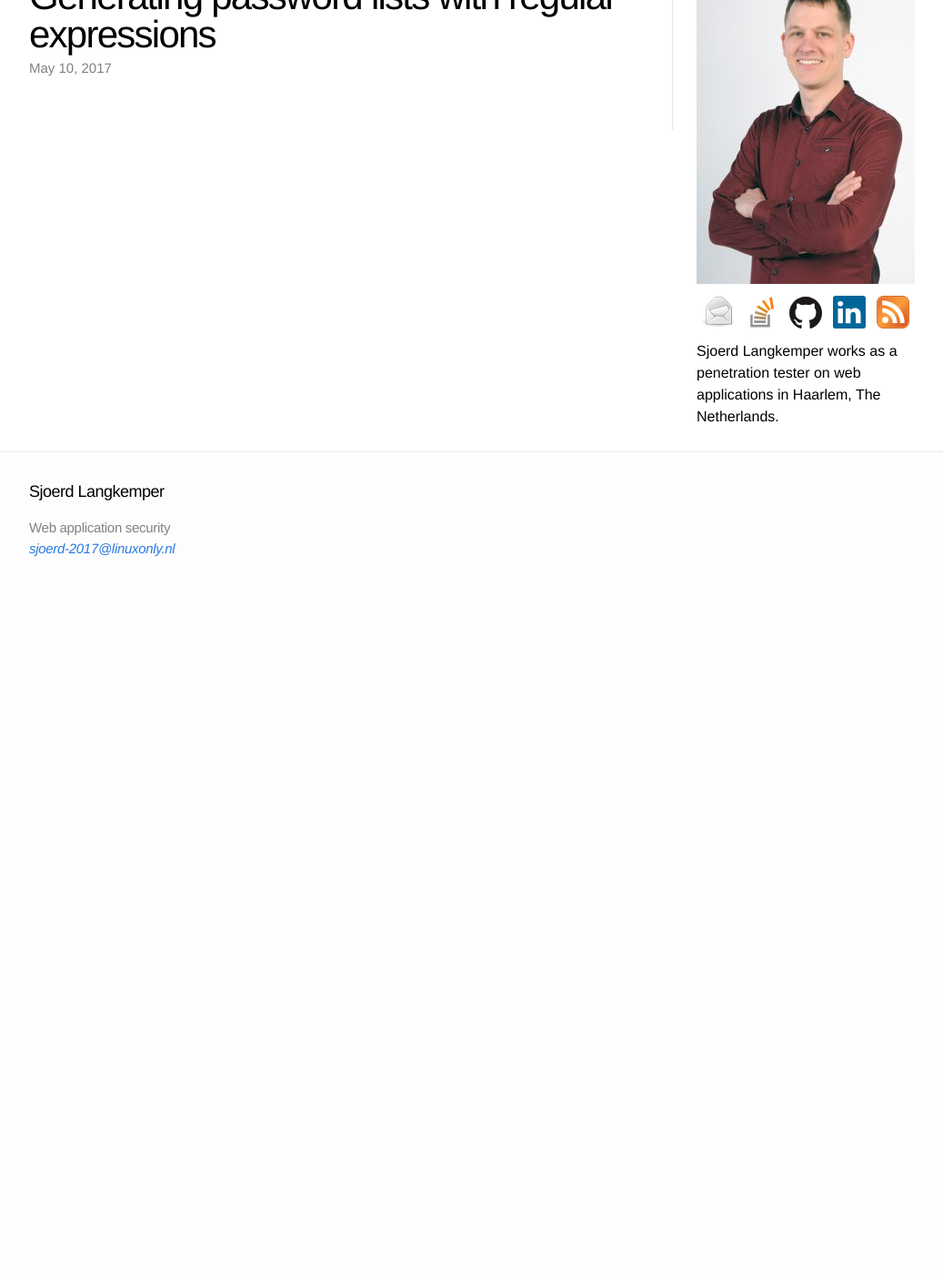
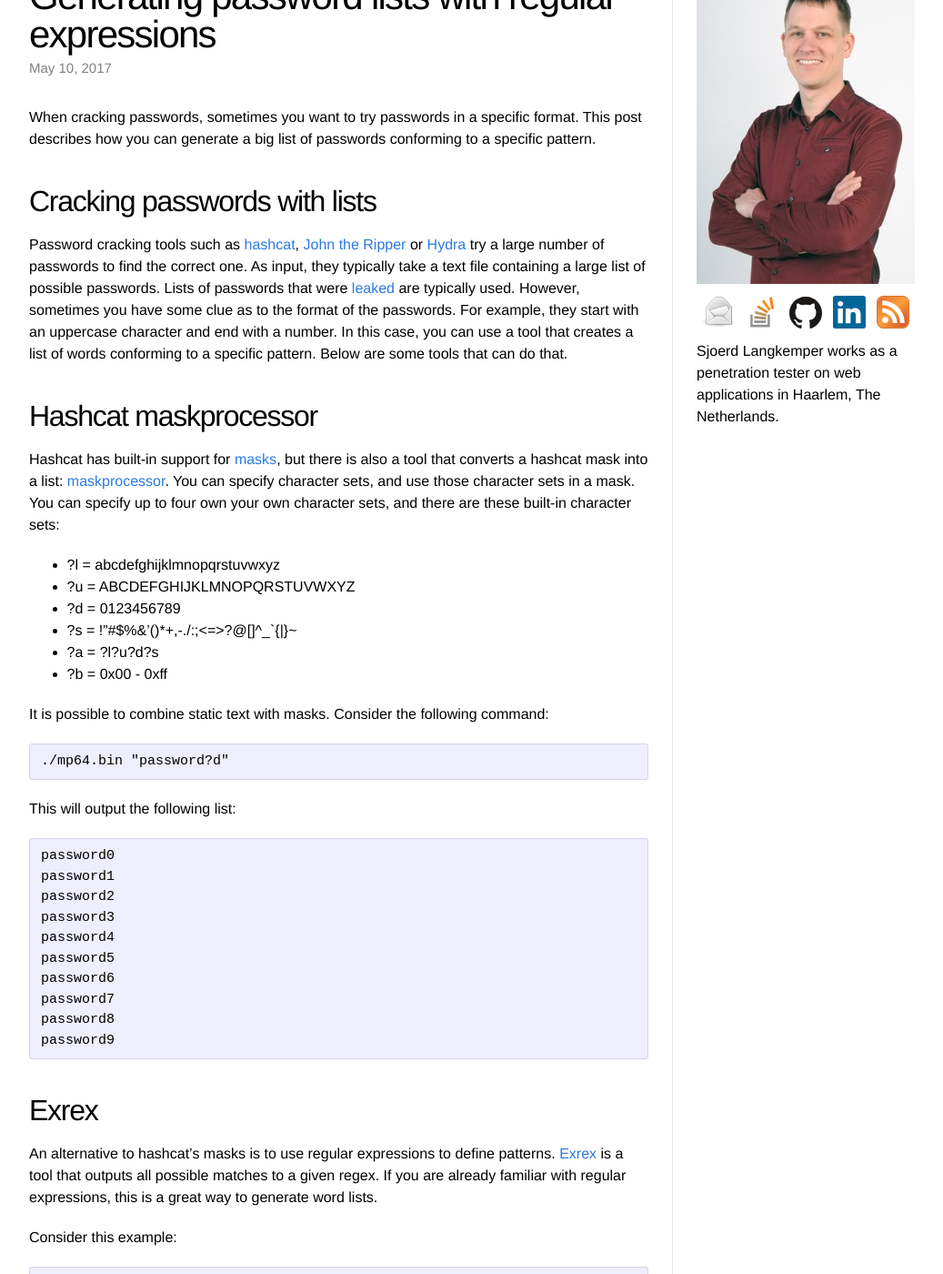
Before and after one commit to Sjord/Sjord.github.io, a Jekyll site: the page built from _posts/2017-04-06-generating-password-list-with-regexes.md, in a window 1280 px wide and 1400 px high, scrolled down 203 px. Shown: the whole window at 91% size, without its empty margins (108-1145 px from the left). Built offline with Jekyll 4.4.1, drawn with Linux system fonts in a browser that asks for light colours; before the commit the page ends 900 px from its top, so only the background shows below that; some of the changed text lies outside the part shown.

Commit message:
Post about generating password patterns

```diff
--- a/_posts/2017-04-06-generating-password-list-with-regexes.md
+++ b/_posts/2017-04-06-generating-password-list-with-regexes.md
@@ -4,3 +4,58 @@
 thumbnail: cipherdisk-240.jpg
 date: 2017-05-10
 ---
+
+When cracking passwords, sometimes you want to try passwords in a specific format. This post describes how you can generate a big list of passwords conforming to a specific pattern.
+
+## Cracking passwords with lists
+
+Password cracking tools such as [hashcat](https://hashcat.net/hashcat/), [John the Ripper](http://www.openwall.com/john/) or [Hydra](http://sectools.org/tool/hydra/) try a large number of passwords to find the correct one. As input, they typically take a text file containing a large list of possible passwords. Lists of passwords that were [leaked](https://wiki.skullsecurity.org/Passwords) are typically used. However, sometimes you have some clue as to the format of the passwords. For example, they start with an uppercase character and end with a number. In this case, you can use a tool that creates a list of words conforming to a specific pattern. Below are some tools that can do that.
+
+## Hashcat maskprocessor
+
+Hashcat has built-in support for [masks](https://hashcat.net/wiki/doku.php?id=mask_attack), but there is also a tool that converts a hashcat mask into a list: [maskprocessor](https://github.com/hashcat/maskprocessor). You can specify character sets, and use those character sets in a mask. You can specify up to four own your own character sets, and there are these built-in character sets:
+
+* ?l = abcdefghijklmnopqrstuvwxyz
+* ?u = ABCDEFGHIJKLMNOPQRSTUVWXYZ
+* ?d = 0123456789
+* ?s =  !"#$%&'()*+,-./:;<=>?@[\]^_\`{\|}~
+* ?a = ?l?u?d?s
+* ?b = 0x00 - 0xff
+
+It is possible to combine static text with masks. Consider the following command:
+
+    ./mp64.bin "password?d"
+
+This will output the following list:
+
+    password0
+    password1
+    password2
+    password3
+    password4
+    password5
+    password6
+    password7
+    password8
+    password9
+
+## Exrex
+
+An alternative to hashcat's masks is to use regular expressions to define patterns. [Exrex](https://github.com/asciimoo/exrex) is a tool that outputs all possible matches to a given regex. If you are already familiar with regular expressions, this is a great way to generate word lists.
+
+Consider this example:
+
+    python exrex.py '(password|secret)[1-3]'
+
+This outputs the following list:
+
+    password1
+    password2
+    password3
+    secret1
+    secret2
+    secret3
+
+## Conclusion
+
+This post showed two ways to generate custom password lists matching a specific pattern, which can help when cracking passwords.
```
